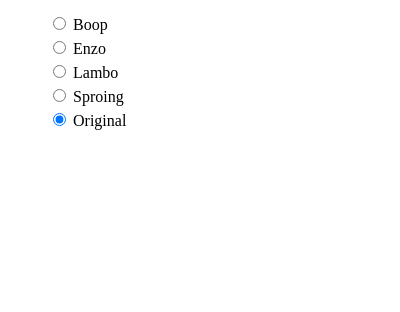
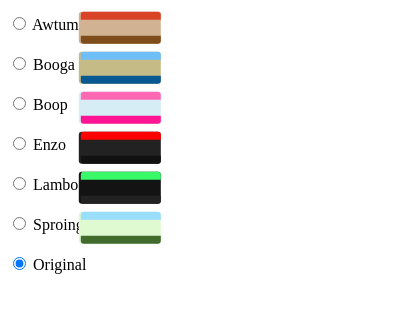
Before and after one commit to stedman/coology, a browser extension: page extension/popup.html in a window 400 px wide. Shown: the part 42-354 px from the top of the page. Drawn offline with Linux system fonts and the light colour scheme.

Commit message:
Add Awtum and Booga themes, add popup samples

```diff
--- a/extension/coology.css
+++ b/extension/coology.css
@@ -1,17 +1,23 @@
-/* defaults */
-:root {
-  --content-bg: #faf9f7;
-  --content-light-bg: #faf9f7;
-  --header-bg: inherit;
-  --header-hover-bg: inherit;
-  --header-dropdown-bg: #fff;
-  --header-box-shadow: none;
-  --header-menu-bg: #fff;
-  --header-menu-hover-bg: inherit;
-  --header-menu-color: inherit;
-  --footer-bg: #222;
+/* custom themes */
+.coology-awtum {
+  --content-bg: hsl(30, 40%, 70%);
+  --content-light-bg: hsl(40, 40%, 90%);
+  --header-bg: hsl(10, 70%, 50%);
+  --header-hover-bg: hsl(10, 80%, 40%);
+  --header-box-shadow: 0 4px 2px green;
+  --header-menu-hover-bg: hsl(30, 40%, 60%);
+  --footer-bg: hsl(30, 65%, 30%);
 }
-/* custom themes */
+.coology-booga {
+  --content-bg: hsl(50, 35%, 65%);
+  --content-light-bg: hsl(50, 35%, 80%);
+  --header-bg: hsl(205, 90%, 70%);
+  --header-hover-bg: hsl(205, 90%, 50%);
+  --header-dropdown-bg: hsl(50, 30%, 95%);
+  --header-menu-bg: hsl(50, 30%, 95%);
+  --header-menu-hover-bg: hsl(205, 90%, 60%);
+  --footer-bg: hsl(205, 90%, 30%);
+}
 .coology-boop {
   --content-bg: hsl(195, 60%, 90%);
   --content-light-bg: hsl(195, 60%, 90%);
@@ -54,10 +60,10 @@
 
 /* content background */
 .coology {
-  background-color: var(--content-light-bg);
+  background-color: var(--content-light-bg, #faf9f7);
 }
 .coology.theme-2016 {
-  background-color: var(--content-bg);
+  background-color: var(--content-bg, #faf9f7);
 }
 .coology.theme-2016.coology-lambo {
   background: linear-gradient(27deg, #151515 5px, transparent 5px) 0 5px, linear-gradient(207deg, #151515 5px, transparent 5px) 10px 0px, linear-gradient(27deg, #222 5px, transparent 5px) 0px 10px, linear-gradient(207deg, #222 5px, transparent 5px) 10px 5px, linear-gradient(90deg, #1b1b1b 10px, transparent 10px), linear-gradient(#1d1d1d 25%, #1a1a1a 25%, #1a1a1a 50%, transparent 50%, transparent 75%, #242424 75%, #242424);
@@ -66,8 +72,8 @@
 }
 /* header */
 .coology ._1SIMq._3v0y7._349XD {
-  background-color: var(--header-bg) !important;
-  box-shadow: var(--header-box-shadow) !important;
+  background-color: var(--header-bg, inherit) !important;
+  box-shadow: var(--header-box-shadow, none) !important;
 }
 .coology nav._1tpub.util-justify-content-space-between-3euFK {
   background-color: transparent;
@@ -79,11 +85,11 @@
 .coology .Header-header-button-1EE8Y:hover,
 .coology .Header-header-button-1EE8Y:focus,
 .coology .Header-header-button-active-GnvKh {
-  background-color: var(--header-hover-bg) !important;
+  background-color: var(--header-hover-bg, inherit) !important;
 }
 /* header menu */
 .coology .QshRx.util-box-shadow-dropdown-2Bl9b {
-  background-color: var(--header-dropdown-bg);
+  background-color: var(--header-dropdown-bg, #fff);
   margin-left: 10%;
   width: 80%;
 }
@@ -92,18 +98,17 @@
 }
 /* header right side menu */
 .coology .Header-header-drop-menu-3SaYV {
-  background-color: var(--header-menu-bg);
-  color: var(--header-menu-color);
+  background-color: var(--header-menu-bg, #fff);
+  color: var(--header-menu-color, inherit);
 }
-/* .coology .Header-header-button-active-state-3AvBm:hover:not(:active), */
 .coology .Header-header-drop-menu-item-3d3IZ:hover:not(:active),
-.coology .Header-header-drop-menu-item-3d3IZ:focus:not(:active){
-  background-color: var(--header-menu-hover-bg) !important;
+.coology .Header-header-drop-menu-item-3d3IZ:focus:not(:active) {
+  background-color: var(--header-menu-hover-bg, inherit) !important;
 }
 /* footer */
 .coology footer {
-  background-color: var(--footer-bg) !important;
+  background-color: var(--footer-bg, #222) !important;
 }
 .coology ._2T2dA .util-justify-content-space-between-3euFK {
-  background-color: var(--footer-bg);
+  background-color: var(--footer-bg, #222);
 }
--- a/extension/popup.css
+++ b/extension/popup.css
@@ -1,3 +1,63 @@
+/* values copied verbatim from coology.css */
+[value="awtum"] + samp {
+  --content-bg: hsl(30, 40%, 70%);
+  --content-light-bg: hsl(40, 40%, 90%);
+  --header-bg: hsl(10, 70%, 50%);
+  --header-hover-bg: hsl(10, 80%, 40%);
+  --header-box-shadow: 0 4px 2px green;
+  --header-menu-hover-bg: hsl(30, 40%, 60%);
+  --footer-bg: hsl(30, 65%, 30%);
+}
+[value="booga"] + samp {
+  --content-bg: hsl(50, 35%, 65%);
+  --content-light-bg: hsl(50, 35%, 80%);
+  --header-bg: hsl(205, 90%, 70%);
+  --header-hover-bg: hsl(205, 90%, 50%);
+  --header-dropdown-bg: hsl(50, 30%, 95%);
+  --header-menu-bg: hsl(50, 30%, 95%);
+  --header-menu-hover-bg: hsl(205, 90%, 60%);
+  --footer-bg: hsl(205, 90%, 30%);
+}
+[value="boop"] + samp {
+  --content-bg: hsl(195, 60%, 90%);
+  --content-light-bg: hsl(195, 60%, 90%);
+  --header-bg: hotpink;
+  --header-hover-bg: deeppink;
+  --header-dropdown-bg: hsl(195, 60%, 98%);
+  --header-menu-hover-bg: deeppink;
+  --footer-bg: deeppink;
+}
+[value="enzo"] + samp {
+  --content-bg: #222;
+  --header-bg: hsl(0, 100%, 50%);
+  --header-hover-bg: hsl(0, 100%, 35%);
+  --header-box-shadow: 0 3px yellow;
+  --header-menu-bg: hsl(50, 100%, 55%);
+  --header-menu-hover-bg: hsl(0, 100%, 50%);
+  --header-menu-color: #111;
+  --footer-bg: #111;
+}
+[value="lambo"] + samp {
+  --content-bg: #131313;
+  --header-bg: hsl(135, 95%, 60%);
+  --header-hover-bg: hsl(145, 85%, 30%);
+  --header-dropdown-bg: hsl(50, 100%, 98%);
+  --header-box-shadow: 0 3px 2px hsla(0, 90%, 40%, 0.7);
+  --header-menu-bg: hsl(50, 100%, 65%);
+  --header-menu-hover-bg: hsl(50, 60%, 45%);
+  --header-menu-color: #111;
+  --footer-bg: #222;
+}
+[value="sproing"] + samp {
+  --content-bg: hsl(100, 80%, 90%);
+  --content-light-bg: hsl(100, 80%, 90%);
+  --header-bg: hsl(200, 100%, 80%);
+  --header-hover-bg: hsl(200, 60%, 50%);
+  --header-dropdown-bg: hsl(100, 80%, 98%);
+  --header-menu-hover-bg: hsl(200, 70%, 60%);
+  --footer-bg: hsl(100, 40%, 30%);
+}
+
 body {
   line-height: 1.5;
   width: 10rem;
@@ -5,6 +65,38 @@ body {
 h1 {
   font-size: 1.125rem;
 }
-.themes {
+ul {
+  font-size: 1rem;
   list-style: none;
+  padding-left: 0;
 }
+li {
+  margin-bottom: 1em;
+  position: relative;
+}
+samp {
+  background-color: var(--content-bg);
+  border-radius: 3px;
+  display: inline-block;
+  position: absolute;
+  right: 2em;
+  top: -1.6em;
+  transform: rotate(90deg);
+}
+samp:before,
+samp:after {
+  content: '';
+  display: inline-block;
+  height: 5em;
+  width: 0.5em;
+  margin: 0 0 -0.4em 0;
+}
+samp:before {
+  background-color: var(--header-bg);
+  margin-right: 1em;
+  border-radius: 3px 0 0 3px;
+}
+samp:after {
+  background-color: var(--footer-bg);
+  border-radius: 0 3px 3px 0;
+}
--- a/extension/popup.html
+++ b/extension/popup.html
@@ -7,10 +7,12 @@
   <body>
     <h1>Coology themes</h1>
     <ul class="themes">
-      <li><label><input type="radio" name="theme" value="boop"> Boop</label></li>
-      <li><label><input type="radio" name="theme" value="enzo"> Enzo</label></li>
-      <li><label><input type="radio" name="theme" value="lambo"> Lambo</label></li>
-      <li><label><input type="radio" name="theme" value="sproing"> Sproing</label></li>
+      <li><label><input type="radio" name="theme" value="awtum"> Awtum <samp></samp></label></li>
+      <li><label><input type="radio" name="theme" value="booga"> Booga <samp></samp></label></li>
+      <li><label><input type="radio" name="theme" value="boop"> Boop <samp></samp></label></li>
+      <li><label><input type="radio" name="theme" value="enzo"> Enzo <samp></samp></label></li>
+      <li><label><input type="radio" name="theme" value="lambo"> Lambo <samp></samp></label></li>
+      <li><label><input type="radio" name="theme" value="sproing"> Sproing <samp></samp></label></li>
       <li><label><input type="radio" name="theme" value="original" checked> Original</label></li>
     </ul>
     <script src="popup.js"></script>
--- a/package.json
+++ b/package.json
@@ -1,6 +1,6 @@
 {
   "name": "coology",
-  "version": "0.9.0",
+  "version": "0.10.0",
   "description": "Awesome Schoology themes extension",
   "scripts": {
     "pack": "sh bin/pack.sh",
```
Also changed, not shown: CHANGELOG.md, extension/manifest.json.
